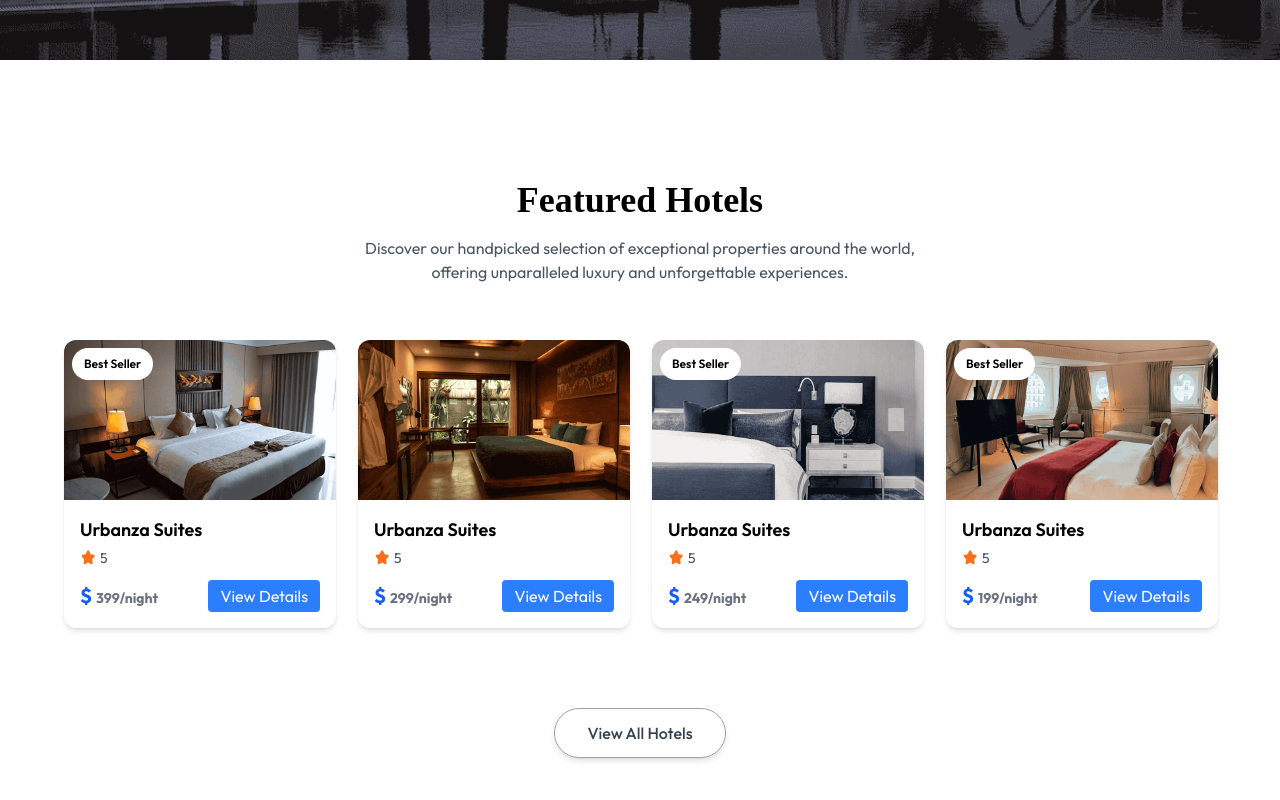
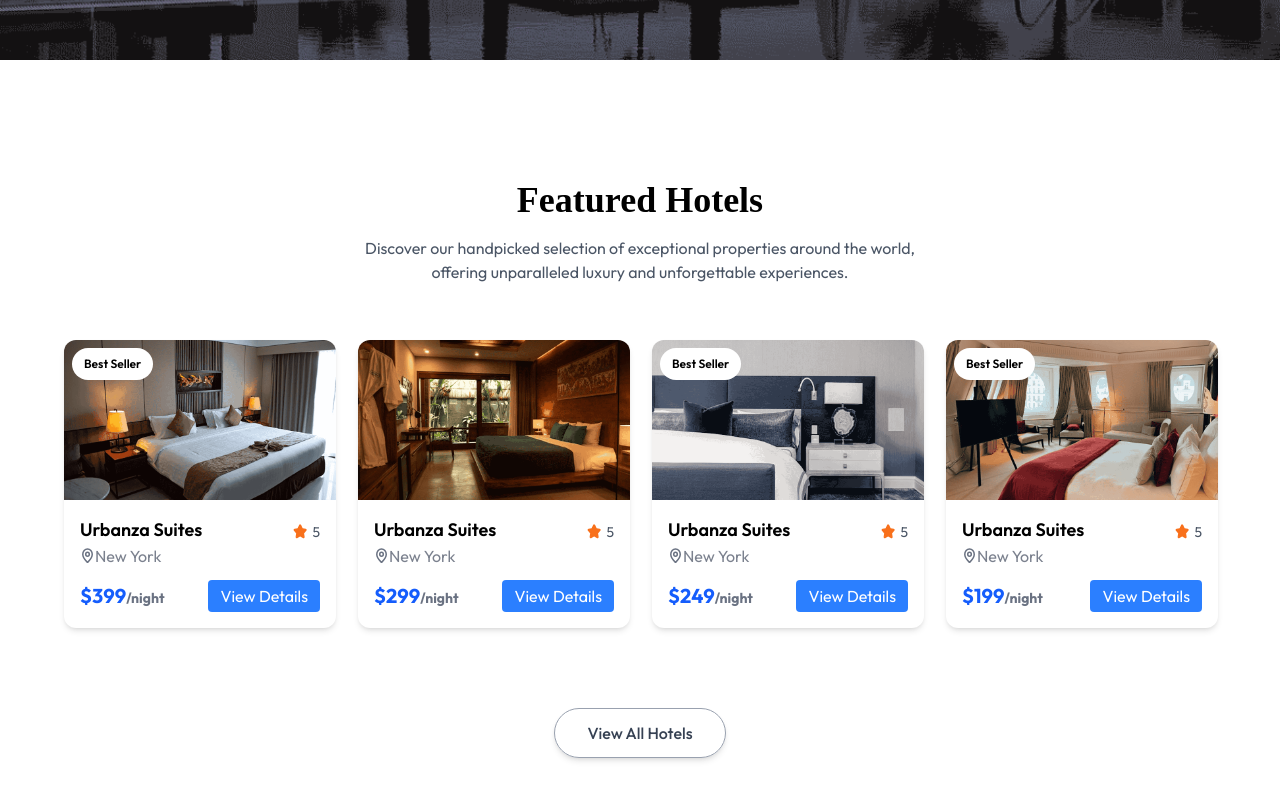
Before and after one commit to D-Luffy-36/booking_hotel_reactjs, a React (Vite) app: page / in a window 1280 px wide. Shown: the part 740-1540 px from the top of the page. Built offline with nearby package versions, Linux system fonts and the light colour scheme; no server answers; a web font is replaced by a local one.

Commit message:
seperate PriceAndButton of Roomcard component

```diff
--- a/src/conponents/Navbar.jsx
+++ b/src/conponents/Navbar.jsx
@@ -1,3 +1,4 @@
+import { useEffect, useState } from 'react'
 import { Link, useLocation, useNavigate } from "react-router-dom";
 import { assets } from "../assets/assets.js";
 import React from 'react';
@@ -20,8 +21,8 @@ const Navbar = () => {
         { name: 'About', path: '/about' },
     ];
 
-    const [isScrolled, setIsScrolled] = React.useState(false);
-    const [isMenuOpen, setIsMenuOpen] = React.useState(false);
+    const [isScrolled, setIsScrolled] = useState(false);
+    const [isMenuOpen, setIsMenuOpen] = useState(false);
 
     const { openSignIn } = useClerk();
     const { user } = useUser();
@@ -30,11 +31,16 @@ const Navbar = () => {
     const navigate = useNavigate();
     const location = useLocation()
 
-    React.useEffect(() => {
+    useEffect(() => {
+        // Kiểm tra đường dẫn hiện tại (pathname):
+        // Nếu pathname khác '/' (home page) => set isScrolled thành true (coi như user đã "cuộn" sang page khác).
+        // Nếu pathname là '/' => set isScrolled thành false (vẫn ở home page, chưa cuộn đi đâu).
+        setIsScrolled(location.pathname !== '/');
+
         const handleScroll = () => setIsScrolled(window.scrollY > 10);
         window.addEventListener("scroll", handleScroll);
         return () => window.removeEventListener("scroll", handleScroll);
-    }, []);
+    }, [location.pathname]);
 
     return (
         <nav className={`fixed top-0 left-0 w-full z-50 transition-all duration-500
@@ -92,7 +98,6 @@ const Navbar = () => {
                             Login
                         </button>
                     }
-
                 </div>
 
                 {/* Mobile Menu Button */}
--- a/src/conponents/RoomCard.jsx
+++ b/src/conponents/RoomCard.jsx
@@ -1,7 +1,9 @@
 import { assets } from "../assets/assets";
+import { useNavigate } from "react-router-dom";
 
 export default function RoomCard({ room, hotel }) {
     let isBestSeller = room.isBestSeller;
+    const navigate = useNavigate();
     return (
         <div className="w-[17rem] rounded-xl overflow-hidden shadow-md bg-white relative">
             {/* Image */}
@@ -18,23 +20,42 @@ export default function RoomCard({ room, hotel }) {
 
             {/* Content */}
             <div className="p-4">
-                {/* Hotel Name */}
-                <h3 className="text-lg font-semibold">{hotel.name}</h3>
+                {/* Hotel Name and star*/}
+                <div className="flex justify-between">
+                    <h3 className="text-lg font-semibold">{hotel.name}</h3>
 
-                {/* Rating */}
-                <div className="flex items-center gap-1 text-sm text-gray-600 mt-1">
-                    <img src={assets.starIconFilled} alt="star" className="w-4 h-4" />
-                    <span>{hotel.rating}</span>
+                    {/* Rating */}
+                    <div className="flex items-center gap-1 text-sm text-gray-600 mt-1">
+                        <img src={assets.starIconFilled} alt="star" className="w-4 h-4" />
+                        <span>{hotel.rating}</span>
+                    </div>
+                </div>
+
+                {/* location */}
+                <div className="flex">
+                    <img src={assets.locationIcon} alt="" />
+                    <span className="text-[#6B7280E3]">{hotel.city}</span>
                 </div>
 
                 {/* Price + Button */}
-                <div className="flex items-center justify-between mt-3">
-                    <p className="text-xl font-bold text-blue-600">${hotel.pricePerNight} <span className="text-sm text-gray-500">{room.pricePerNight}/night</span></p>
-                    <button className="bg-blue-500 text-white px-3 py-1 rounded hover:bg-blue-600 transition">
-                        View Details
-                    </button>
-                </div>
+                <PriceAndButton
+                    pricePerNight={room.pricePerNight}
+                    onClick={() => { navigate(`/room/${room._id}`) }} ></PriceAndButton>
             </div>
         </div>
     );
 }
+
+
+
+export const PriceAndButton = ({ pricePerNight, onClick }) => (
+    <div className="flex items-center justify-between mt-3">
+        <p className="text-xl font-bold text-blue-600">${pricePerNight}<span className="text-sm text-gray-500">/night</span ></p>
+        <button
+            className="bg-blue-500 text-white px-3 py-1 rounded hover:bg-blue-600 transition"
+            onClick={onClick}
+        >
+            View Details
+        </button>
+    </div>
+);
--- a/src/sections/home/HeroSection.jsx
+++ b/src/sections/home/HeroSection.jsx
@@ -23,7 +23,7 @@ export default function HeroSection() {
 
                 <form action="">
                     <div className="bg-white/80 backdrop-blur-md p-4 rounded-xl flex flex-col md:flex-row  gap-4 w-full max-w-4xl text-black shadow-lg">
-                        <div className="flex flex-col">
+                        <div className="flex flex-col flex-1">
                             <div className="flex items-center gap-1.5">
                                 <img src={assets.locationIcon} alt="destination" className="w-[11px] h-[15px]" />
                                 <label htmlFor="destination-input">Destination</label>
@@ -43,7 +43,7 @@ export default function HeroSection() {
                         </div>
 
                         {/* Check in */}
-                        <div className="flex flex-col">
+                        <div className="flex flex-col flex-1">
                             <div className="flex items-center gap-1.5">
                                 <img src={assets.calenderIcon} alt="check-in" className="w-[11px] h-[15px]" />
                                 <label htmlFor="check-in-input">Check in</label>
@@ -58,7 +58,7 @@ export default function HeroSection() {
                         </div>
 
                         {/* Check out */}
-                        <div className="flex flex-col">
+                        <div className="flex flex-col flex-1">
                             <div className="flex items-center gap-1.5">
                                 <img src={assets.calenderIcon} alt="check-in" className="w-[11px] h-[15px]" />
                                 <label htmlFor="check-in-input">Check out</label>
@@ -73,7 +73,7 @@ export default function HeroSection() {
                         </div>
 
                         {/* Guests */}
-                        <div className="flex flex-col">
+                        <div className="flex flex-col flex-1">
                             <label htmlFor="guest">Guest</label>
                             <InputWithIcon
                                 id="guest"
```
